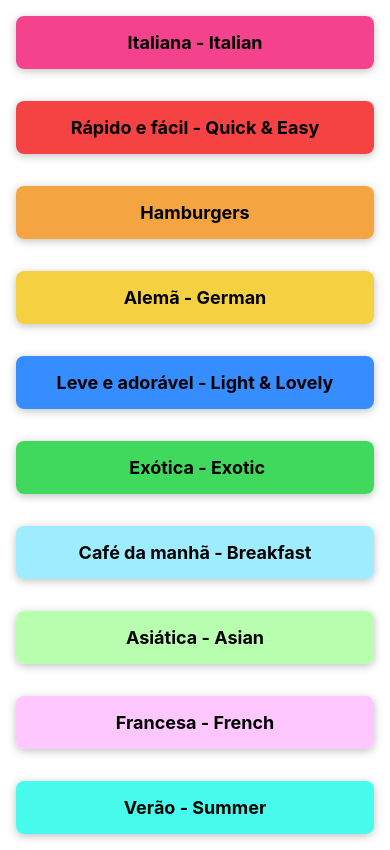
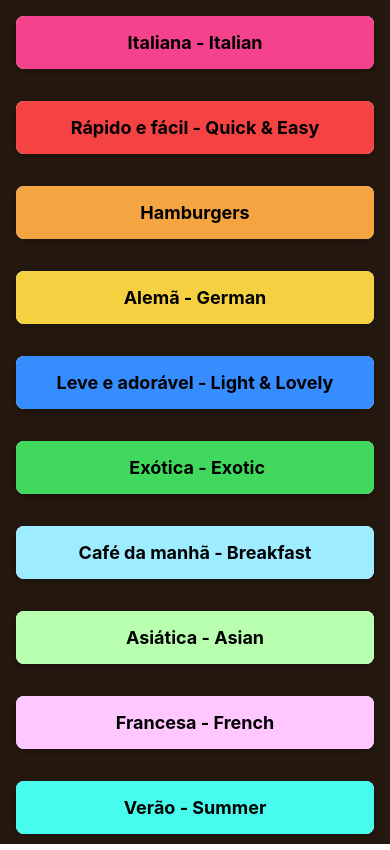
Before and after one commit to Gabriel-Jesusvix/Meals-App, a React Native app: screen / in a window 390 px wide. Built offline with nearby package versions, Linux system fonts and the light colour scheme.

Commit message:
fix: adjust status bar app

```diff
--- a/src/App/index.tsx
+++ b/src/App/index.tsx
@@ -4,8 +4,8 @@ import { Categories } from '../screens/Categories';
 
 export function Main() {
   return (
-    <SafeAreaView>
-      <StatusBar animated barStyle={'dark-content'} translucent showHideTransition={'fade'}/>
+    <SafeAreaView style={{flex: 1, backgroundColor: "#24180f"}}>
+      <StatusBar animated barStyle={'light-content'} showHideTransition={'fade'} translucent={false} />
       <Categories />
     </SafeAreaView>
   );
```
